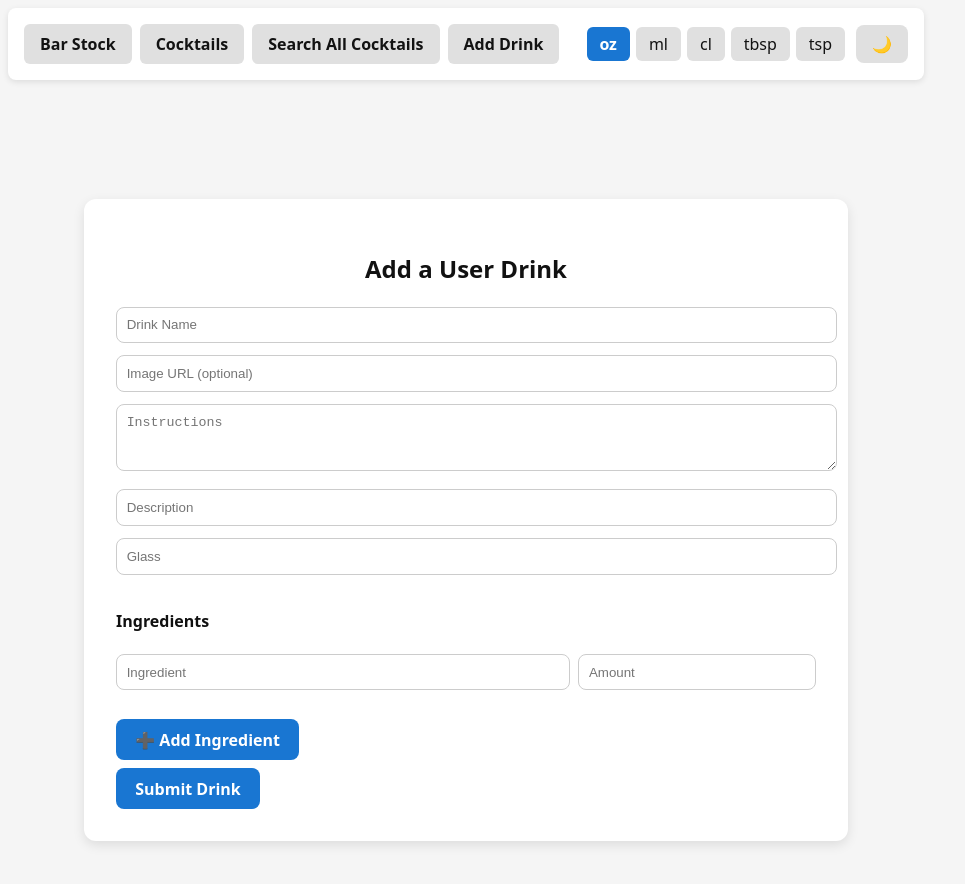
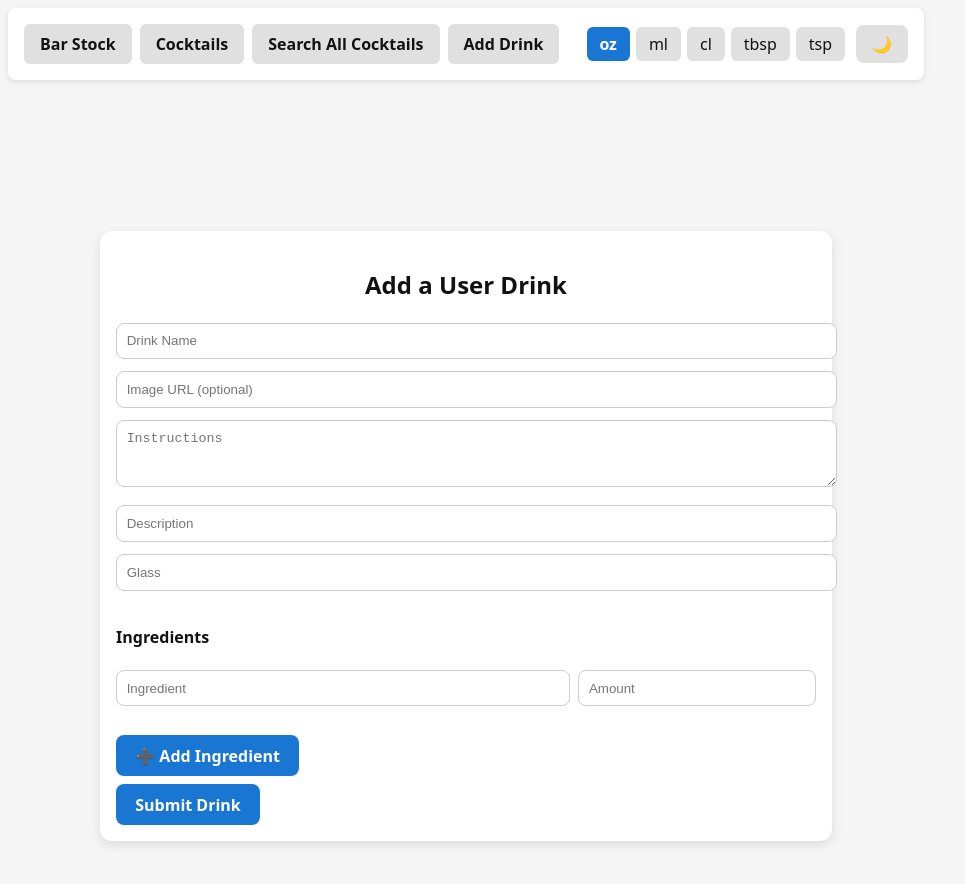
Before and after one commit to masterpoag/Bar-Mate, a React (Vite) app: page /add-drinks in a window 1280 px wide. Shown: the top 884 px of the page, without its empty margins (0-965 px from the left). Built offline with nearby package versions, Linux system fonts and the light colour scheme.

Commit message:
still CSS changes

```diff
--- a/src/pages/adddrink.jsx
+++ b/src/pages/adddrink.jsx
@@ -70,11 +70,11 @@ export default function UserDrinksPage({ darkMode }) {
     background: darkMode ? "#121212" : "#f5f5f5",
     padding: "2rem",
   };
-
-  const cardStyle = {
+    const cardStyle = {
     width: "100%",
     maxWidth: "700px",
-    padding: "2rem",
+    marginTop: "2rem",
+    padding: "1rem",
     borderRadius: "12px",
     background: darkMode ? "#1e1e1e" : "#ffffff",
     boxShadow: darkMode
```
